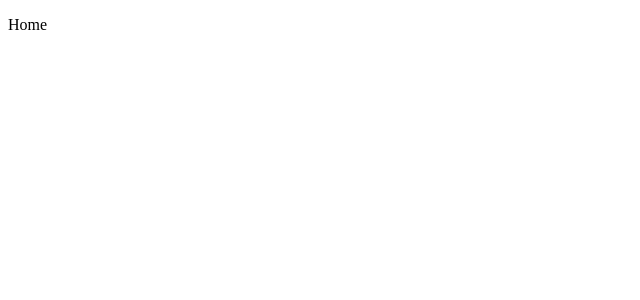
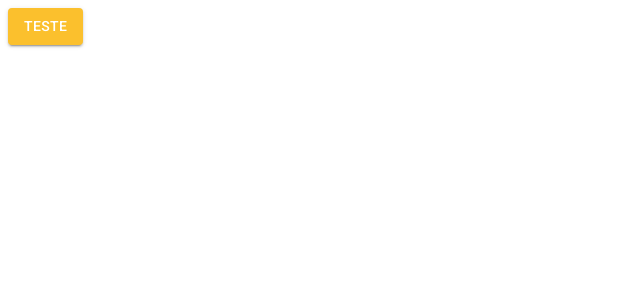
Before and after one commit to EmersonAraujonb/project-react-typescript, a React (Create React App) app: page /home in a window 1280 px wide. Shown: the top 300 px of the page, without its empty margins (0-640 px from the left). Built offline with nearby package versions, Linux system fonts and the light colour scheme.

Commit message:
feat: adicionado tema claro e provider

```diff
--- a/package.json
+++ b/package.json
@@ -9,6 +9,10 @@
     "eject": "react-scripts eject"
   },
   "dependencies": {
+    "@emotion/react": "^11.10.5",
+    "@emotion/styled": "^11.10.5",
+    "@mui/icons-material": "^5.10.16",
+    "@mui/material": "^5.10.16",
     "react": "^18.2.0",
     "react-dom": "^18.2.0",
     "react-router-dom": "^6.4.4",
--- a/public/index.html
+++ b/public/index.html
@@ -5,18 +5,18 @@
     <link rel="icon" href="%PUBLIC_URL%/favicon.ico" />
     <meta name="viewport" content="width=device-width, initial-scale=1" />
     <meta name="theme-color" content="#000000" />
-    <meta
-      name="description"
-      content="Cadastros básicos"
-    />
+    <meta name="description" content="Cadastros básicos" />
     <link rel="apple-touch-icon" href="%PUBLIC_URL%/logo192.png" />
 
     <link rel="manifest" href="%PUBLIC_URL%/manifest.json" />
-
+    <link rel="stylesheet" href="https://fonts.googleapis.com/css?family=Roboto:300,400,500,700&display=swap"/>
+    <link rel="stylesheet" href="https://fonts.googleapis.com/icon?family=Material+Icons"/>
     <title>Cadastros</title>
   </head>
   <body>
-    <noscript>Você precisa ativar o JavaScript para executar este aplicativo.</noscript>
+    <noscript
+      >Você precisa ativar o JavaScript para executar este aplicativo.</noscript
+    >
     <div id="root"></div>
   </body>
 </html>
--- a/src/routes/index.tsx
+++ b/src/routes/index.tsx
@@ -1,10 +1,11 @@
+import { Button } from "@mui/material";
 import { Routes, Route, Navigate } from "react-router-dom";
 
 
 export const  AppRoutes = () => {
     return (
         <Routes>
-            <Route path="/home" element={<p>Home</p>}/>
+            <Route path="/home" element={<Button variant="contained" color="primary">Teste</Button> }/>
             <Route path="*" element={<Navigate to="/home"/>}/>
         </Routes>
 
--- /dev/null
+++ b/src/shared/themes/Light.ts
@@ -0,0 +1,24 @@
+import { createTheme } from '@mui/material'
+import { cyan, yellow } from '@mui/material/colors'
+
+export const LightTheme = createTheme({
+    palette: {
+        primary: {
+            main: yellow[700],
+            dark: yellow[800],
+            light: yellow[500],
+            contrastText: '#FFF',
+        },
+        secondary: {
+            main: cyan[500],
+            dark: cyan[400],
+            light: cyan[300],
+            contrastText: '#FFF',
+        },
+        background: {
+            default: '#F7F6F3',
+            paper: '#FFF'
+        }
+    }
+
+})
--- a/src/shared/themes/index.ts
+++ b/src/shared/themes/index.ts
@@ -1 +1 @@
-export {} ;
+export * from './Light';
```
Also changed, not shown: src/App.tsx (+6 -1 lines), 1 other file (tests, documents, lock files or other folders).
